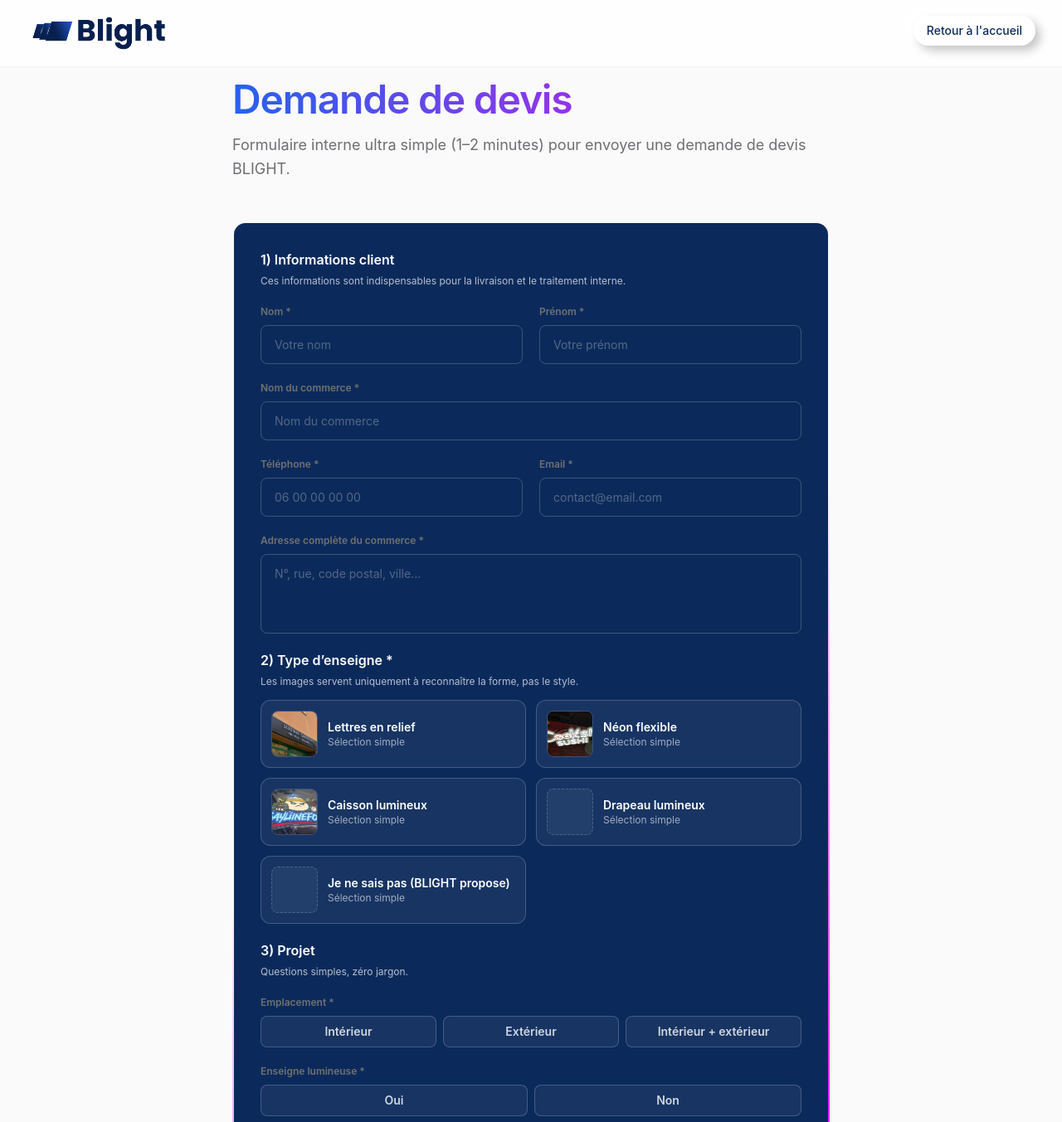
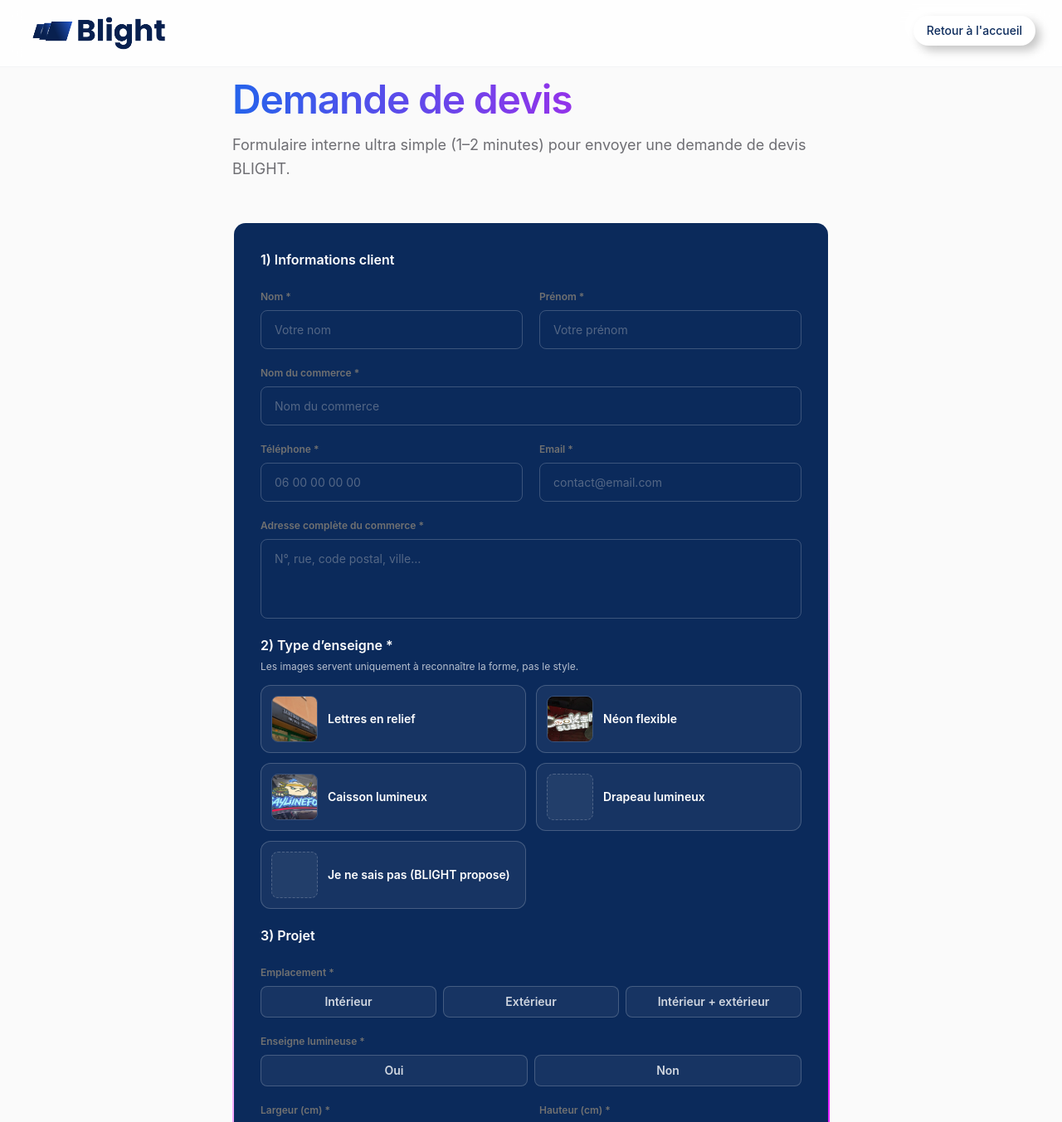
Before and after one commit to BcorpC/blight-website, a Next.js app: page /blight/devis in a window 1280 px wide. Shown: the top 1353 px of the page at 83% size. Built offline with nearby package versions, Linux system fonts and the light colour scheme.

Commit message:
Update page.tsx

```diff
--- a/app/blight/devis/page.tsx
+++ b/app/blight/devis/page.tsx
@@ -258,9 +258,6 @@ export default function BlightDevisPage() {
             {/* 1. Informations client */}
             <div className="form-group full">
               <p className="text-white font-semibold text-base mb-1">1) Informations client</p>
-              <p className="text-xs text-white/70">
-                Ces informations sont indispensables pour la livraison et le traitement interne.
-              </p>
             </div>
 
             <div className="form-group">
@@ -382,7 +379,6 @@ export default function BlightDevisPage() {
                         )}
                         <div className="min-w-0">
                           <p className="text-sm font-semibold text-white">{opt.label}</p>
-                          <p className="text-xs text-white/60">Sélection simple</p>
                         </div>
                       </div>
                     </button>
@@ -395,7 +391,6 @@ export default function BlightDevisPage() {
             {/* 3. Questions simples projet */}
             <div className="form-group full">
               <p className="text-white font-semibold text-base mb-1">3) Projet</p>
-              <p className="text-xs text-white/70">Questions simples, zéro jargon.</p>
             </div>
 
             <div className="form-group full">
```
